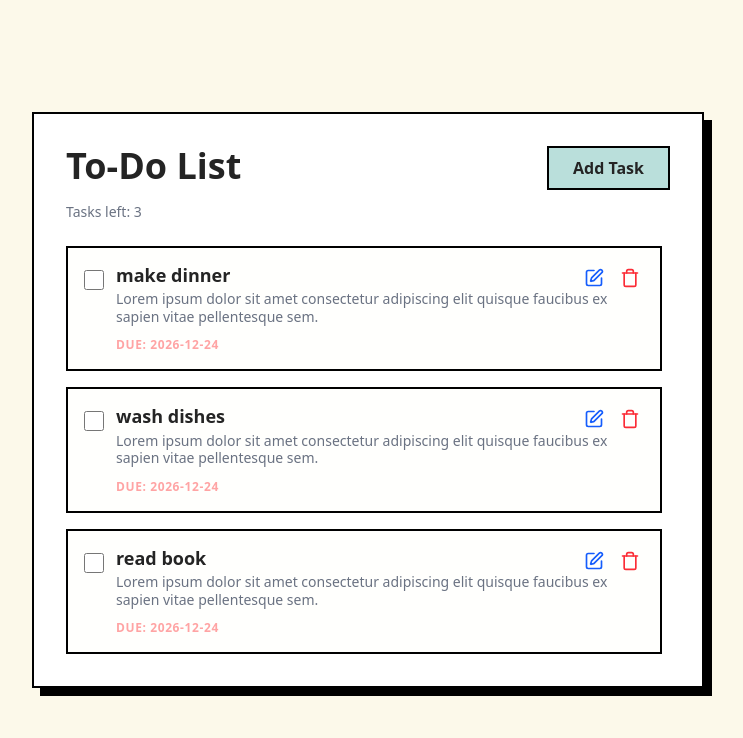
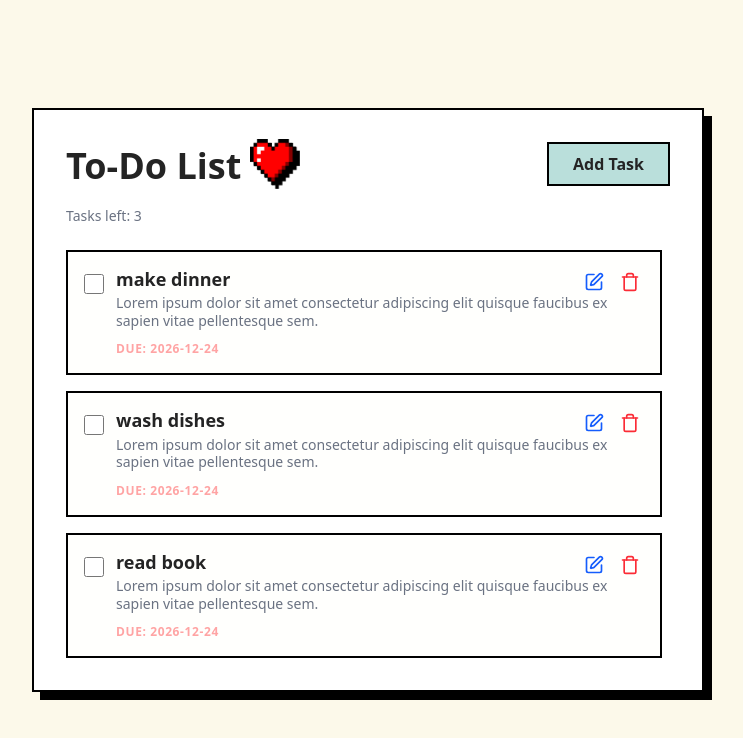
Before and after one commit to phraewchuthamat/Todo-List-React, a React (Vite) app: page / in a window 1280 px wide. Shown: the top 738 px of the page, without its empty margins (272-1015 px from the left). Built offline with nearby package versions, Linux system fonts and the light colour scheme.

Commit message:
add animation heart pixel art

```diff
--- /dev/null
+++ b/src/components/RetroHeart.jsx
@@ -0,0 +1,16 @@
+export const RetroHeart = ({ className = '' }) => {
+    return (
+        <div
+            className={`inline-block filter drop-shadow-[4px_4px_0px_rgba(0,0,0,1)] ${className}`}
+        >
+            <img
+                src="public\image\heart-pixel.png"
+                alt="Pixel Heart"
+                className="w-10 h-10 animate-heartbeat object-contain"
+                draggable="false"
+            />
+        </div>
+    )
+}
+
+export default RetroHeart
--- a/src/components/TodoList.jsx
+++ b/src/components/TodoList.jsx
@@ -1,5 +1,6 @@
 import { TodoItem } from './TodoItem'
 import ConfirmDialog from './ConfirmDialog'
+import RetroHeart from './RetroHeart'
 
 export const TodoList = ({
     tasks,
@@ -17,7 +18,11 @@ export const TodoList = ({
         <section>
             <div className="flex justify-between items-start mb-6">
                 <div>
-                    <h1 className="text-4xl font-bold mb-4">To-Do List</h1>
+                    <div className="flex items-center gap-3 mb-4">
+                        <h1 className="text-4xl font-bold">To-Do List</h1>
+                        {/* วางหัวใจตรงนี้! ปรับขนาดเพิ่มได้ถ้าต้องการ */}
+                        <RetroHeart className="mb-2" />
+                    </div>
                     <p className="text-gray-500 text-sm">
                         Tasks left: {activeTasksCount}
                     </p>
--- a/src/index.css
+++ b/src/index.css
@@ -5,6 +5,18 @@
     --color-secondary: #badfdb;
     --color-accent: #ffa4a4;
     --color-muted: #ffbdbd;
+
+    --animate-heartbeat: heartbeat 1s ease-in-out infinite;
+}
+
+@keyframes heartbeat {
+    0%,
+    100% {
+        transform: scale(1);
+    }
+    50% {
+        transform: scale(1.15);
+    }
 }
 
 :root {
```
Also changed, not shown: public/image/heart-pixel.png (added), src/components/AlertPopup.jsx (indentation only).
